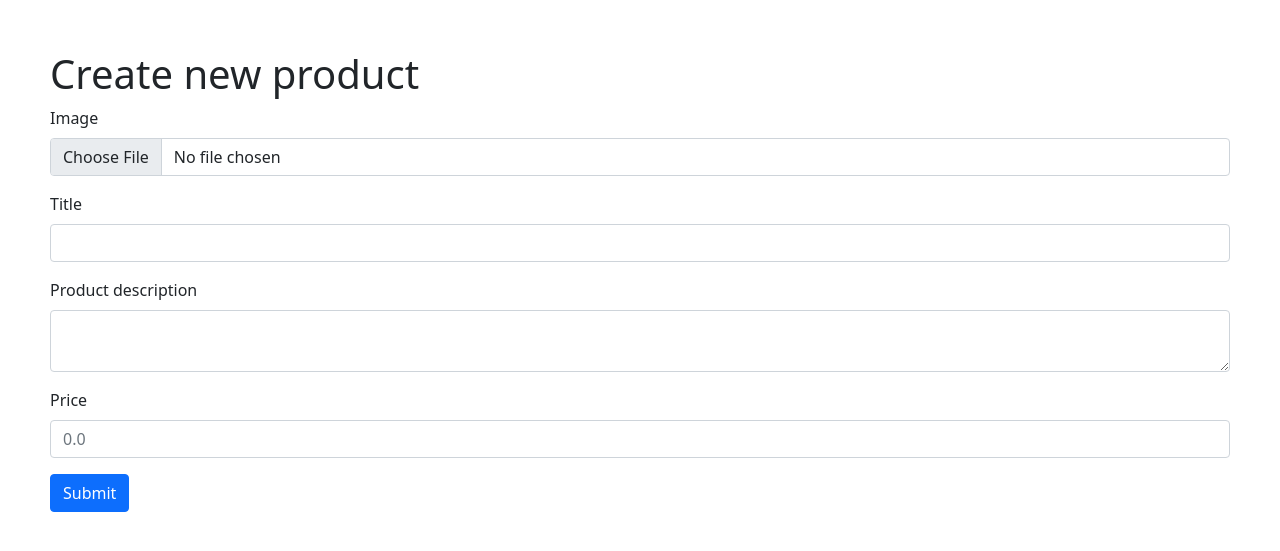
After one commit to Sashakil12/php-scratchbook, a PHP site: page /create.php in a window 1280 px wide. The commit adds this page. Shown: the top 551 px of the page. Run offline with PHP 8.4, Linux system fonts and the light colour scheme.

Commit message:
add product works now

```diff
--- /dev/null
+++ b/14_product_crud/create.php
@@ -0,0 +1,125 @@
+<?php
+$pdo = new PDO('mysql:host=localhost;port=3306;dbname=products_crud', 'root', '');
+$pdo->setAttribute(PDO::ATTR_ERRMODE, PDO::ERRMODE_EXCEPTION);
+$errors = [];
+$title = '';
+$description = '';
+$price = '';
+$date = '';
+
+if ($_SERVER['REQUEST_METHOD'] === 'POST') {
+
+    $title = $_POST['title'];
+    $description = $_POST['description'];
+    $price = $_POST['price'];
+    $date = date('Y-m-d H:i:s');
+
+    if (!$title) {
+        $errors[] = 'Product title is required';
+    };
+    if (!$price) {
+        $errors[] = 'Product price is required';
+    };
+    if (!is_dir('images')) {
+        mkdir('images');
+    }
+    $imagePath = "";
+    if (empty($errors)) {
+
+        $image = $_FILES['image'] ?? null;
+
+
+        // var_dump($imagePath);
+
+
+        if ($image && $image['tmp_name']) {
+            $imagePath = 'images/' . strval(rand(1, 1000000000)) . '/' . $image['name'];
+            mkdir(dirname($imagePath));
+
+            move_uploaded_file($image['tmp_name'], $imagePath);
+        }
+
+
+
+
+        $statement = $pdo->prepare("INSERT INTO products ( title, image, description, price, create_date)
+        VALUE (:title, :image, :description, :price, :date)
+    ");
+        //bind values
+        $statement->bindValue(':title', $title);
+        $statement->bindValue(':image', $imagePath);
+        $statement->bindValue(':description', $description);
+        $statement->bindValue(':price', $price);
+        $statement->bindValue(':date', $date);
+        //execute
+        $statement->execute();
+        header('Location: index.php');
+    }
+}
+
+
+// echo '<pre>';
+// echo var_dump($_POST);
+// echo '</pre>';
+
+
+?>
+
+<!doctype html>
+<html lang="en">
+
+<head>
+    <!-- Required meta tags -->
+    <meta charset="utf-8">
+    <meta name="viewport" content="width=device-width, initial-scale=1">
+
+    <!-- Bootstrap CSS -->
+    <link href="https://cdn.jsdelivr.net/npm/bootstrap@5.0.2/dist/css/bootstrap.min.css" rel="stylesheet" integrity="sha384-EVSTQN3/azprG1Anm3QDgpJLIm9Nao0Yz1ztcQTwFspd3yD65VohhpuuCOmLASjC" crossorigin="anonymous">
+    <link href="./styles/app.css" rel="stylesheet">
+    <title>Create new product</title>
+</head>
+
+<body>
+    <h1>Create new product</h1>
+
+    <?php if (!empty($errors)) : ?>
+
+        <div class="alert alert-danger">
+            <?php foreach ($errors as $item) : ?>
+                <div>
+                    <?php echo $item ?>
+                </div>
+            <?php endforeach; ?>
+        </div>
+
+    <?php endif; ?>
+    <form action="" method='post' enctype="multipart/form-data">
+        <div class="mb-3">
+            <label class="form-label">Image</label>
+            <input type="file" name="image" class="form-control">
+
+        </div>
+        <div class="mb-3">
+            <label class="form-label">Title</label>
+            <input type="text" name="title" value="<?php echo $title ?>" class="form-control">
+
+        </div>
+        <div class="mb-3">
+            <label class="form-label">Product description </label>
+            <textarea type="text" name="description" class="form-control"><?php echo $description ?></textarea>
+
+        </div>
+        <div class="mb-3">
+            <label class="form-label">Price </label>
+            <input type="number" step="0.01" value="<?php echo $price ?>" name="price" placeholder="0.0" class="form-control">
+
+        </div>
+        <button type="submit" class="btn btn-primary">Submit</button>
+    </form>
+
+
+    <script src="https://cdn.jsdelivr.net/npm/bootstrap@5.0.2/dist/js/bootstrap.bundle.min.js" integrity="sha384-MrcW6ZMFYlzcLA8Nl+NtUVF0sA7MsXsP1UyJoMp4YLEuNSfAP+JcXn/tWtIaxVXM" crossorigin="anonymous"></script>
+
+</body>
+
+</html>
```
Also changed, not shown: 14_product_crud/index.php (+4 -3 lines), 1 other file.
